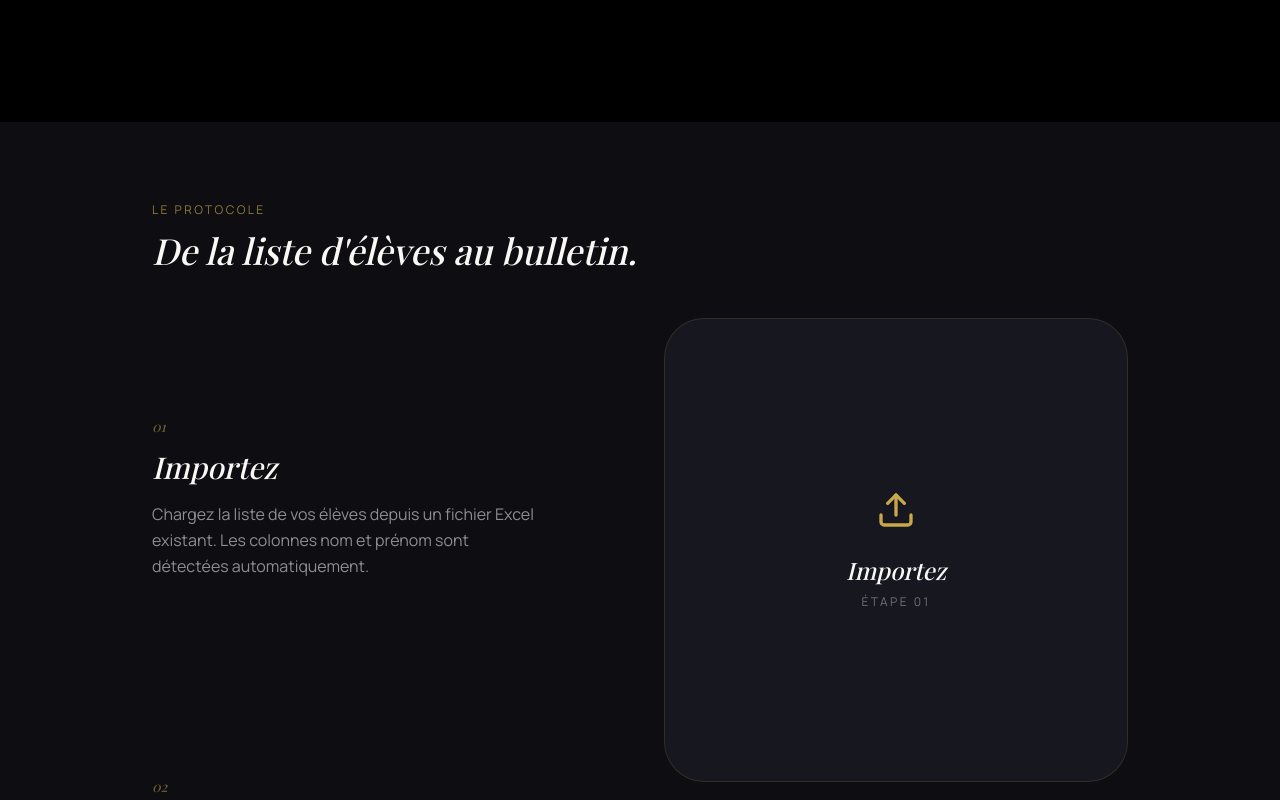
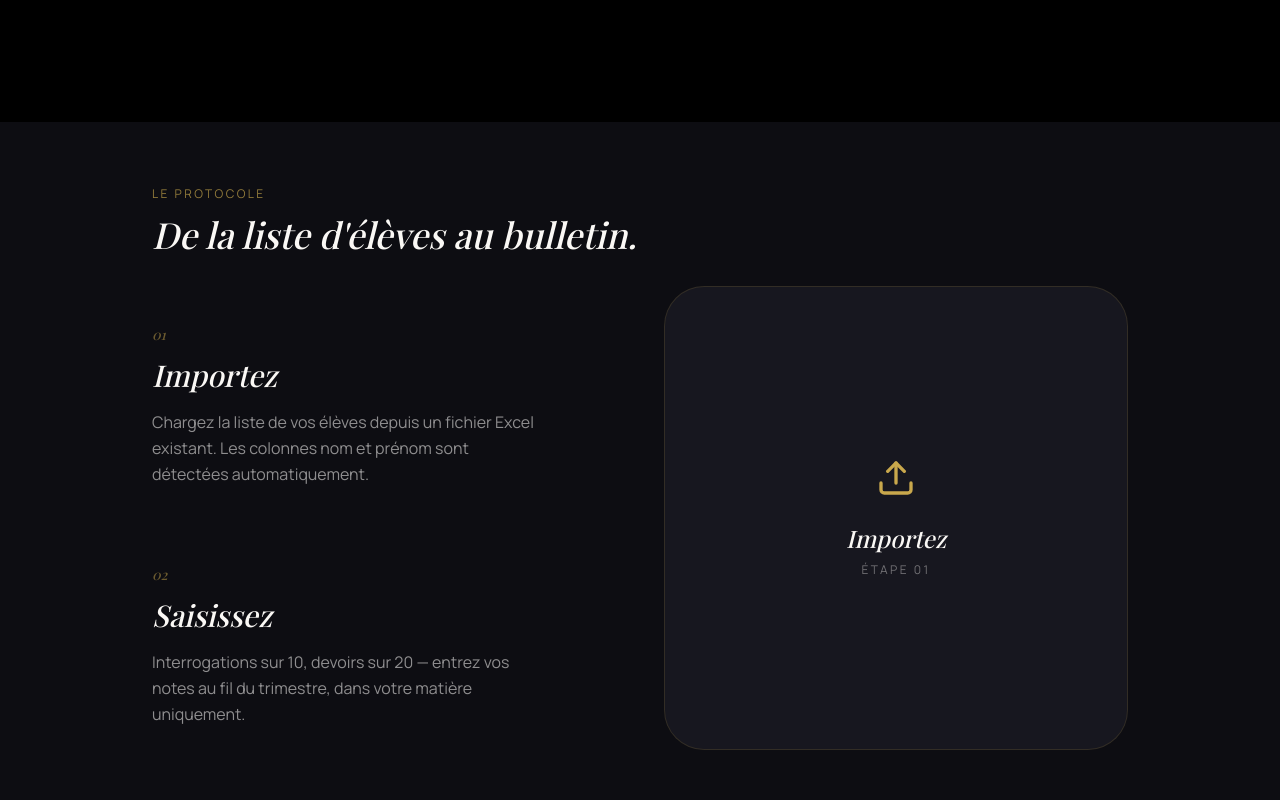
Before and after one commit to leprogrammeur101/moyennepro-app, a Next.js app in the folder frontend/: page / in a window 1280 px wide. Shown: the part 1900-2700 px from the top of the page. Built offline with nearby package versions, Linux system fonts and the light colour scheme; no server answers; a web font is replaced by a local one.

Commit message:
fix(landing): resserrer encore le protocole (45vh → 30vh)

```diff
--- a/frontend/src/pages/index.tsx
+++ b/frontend/src/pages/index.tsx
@@ -317,16 +317,16 @@ export default function Landing() {
       </section>
 
       {/* PROTOCOLE — sticky scroll */}
-      <section className="relative z-10 max-w-5xl mx-auto px-6 py-20">
+      <section className="relative z-10 max-w-5xl mx-auto px-6 py-16">
         <p className="uppercase tracking-[0.2em] text-xs text-champagne/70 mb-3">Le protocole</p>
-        <h2 className="font-landing italic text-3xl md:text-4xl mb-12 max-w-lg">
+        <h2 className="font-landing italic text-3xl md:text-4xl mb-8 max-w-lg">
           De la liste d'élèves au bulletin.
         </h2>
 
         <div className="grid md:grid-cols-2 gap-12">
           <div>
             {ETAPES.map((etape, i) => (
-              <div key={etape.numero} id={`etape-${i}`} className="min-h-[45vh] flex flex-col justify-center">
+              <div key={etape.numero} id={`etape-${i}`} className="min-h-[30vh] flex flex-col justify-center">
                 <span className="text-champagne/50 font-landing italic text-sm mb-3">{etape.numero}</span>
                 <h3 className="font-landing italic text-3xl mb-4">{etape.titre}</h3>
                 <p className="text-ivoire/55 max-w-sm leading-relaxed">{etape.description}</p>
```
